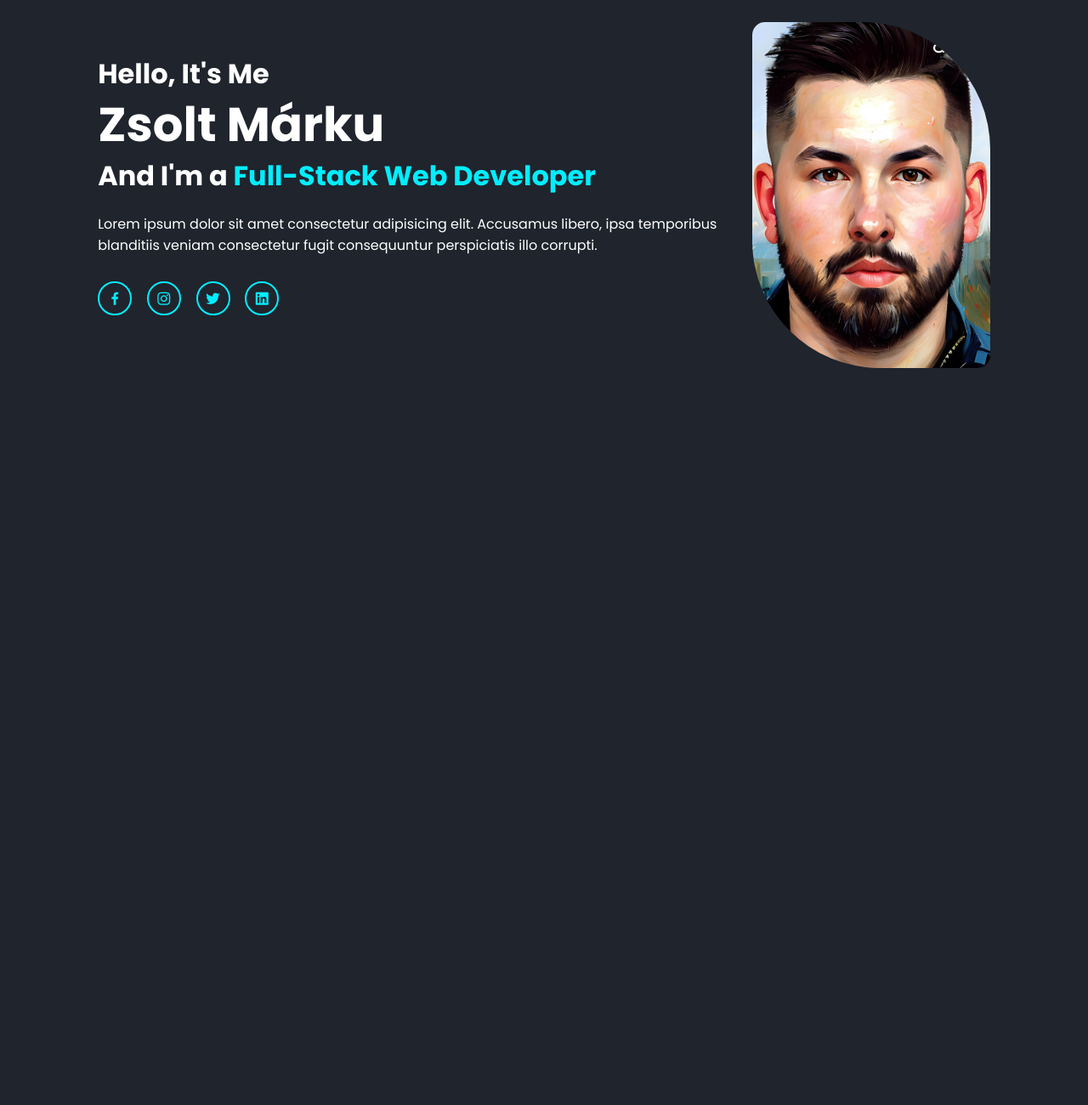
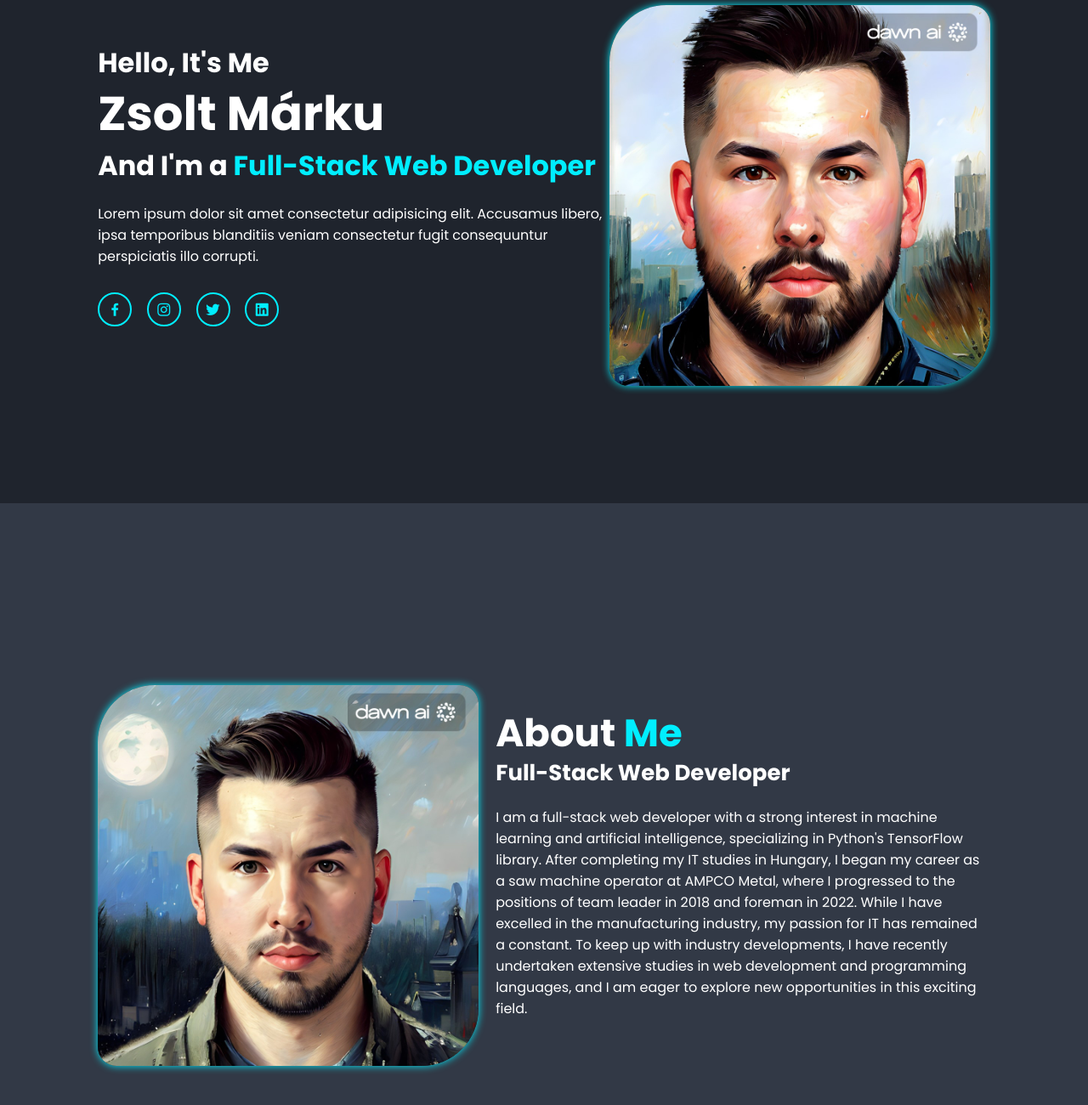
Before and after one commit to KipSter91/Portfolio_ZsMWebDev, a plain HTML site: page index.html in a window 1280 px wide. Shown: the part 208-1508 px from the top of the page at 85% size. Before the commit the page ends 800 px from the top, so only its background shows below. Drawn offline with nearby package versions, Linux system fonts and the light colour scheme.

Commit message:
finish about section

```diff
--- a/css/styles.css
+++ b/css/styles.css
@@ -78,8 +78,9 @@ section {
 }
 
 .home-img img {
-  width: 35vh;
-  border-radius: 15px 150px 15px 150px;
+  width: 35vw;
+  border-radius: 15% 5% 15% 5%;
+  box-shadow: 0 0 1rem var(--main-color);
 }
 
 .home-content h3 {
@@ -125,3 +126,36 @@ span {
   color: var(--second-bg-color);
   box-shadow: 0 0 1rem var(--main-color);
 }
+
+.about {
+    display: flex;
+    justify-content: center;
+    align-items: center;
+    gap: 2rem;
+    background: var(--second-bg-color);
+}
+
+.about img {
+    width: 35vw;
+    border-radius: 15% 5% 15% 5%;
+    box-shadow: 0 0 1rem var(--main-color);
+  }
+
+.heading {
+   text-align: center;
+   font-size: 4.5rem;
+}
+
+.about-content h2 {
+    text-align: left;
+    line-height: 1.2;
+}
+
+.about-content h3 {
+    font-size: 2.6rem;
+}
+
+.about-content p {
+    font-size: 1.6rem;
+    margin: 2rem 0 3rem;
+}
--- a/index.html
+++ b/index.html
@@ -45,10 +45,28 @@
             </div>
         </div>
         <div class="home-img">
-            <img src="images/1671867349680_2.jpg" alt="profile680">
+            <img src="images/1671867349680.jpg" alt="profile680">
         </div>
     </section>
 
+    <!-- about section design -->
+
+    <section class="about" id="about">
+        <div class="about-img">
+            <img src="images\1671867343476.jpg" alt="">
+        </div>
+        <div class="about-content">
+            <h2 class="heading">About <span>Me</span></h2>
+            <h3>Full-Stack Web Developer</h3>
+            <p>I am a full-stack web developer with a strong interest in machine learning and artificial intelligence,
+                specializing in Python's TensorFlow library. After completing my IT studies in Hungary, I began my
+                career as a saw machine operator at AMPCO Metal, where I progressed to the positions of team leader in
+                2018 and foreman in 2022. While I have excelled in the manufacturing industry, my passion for IT has
+                remained a constant. To keep up with industry developments, I have recently undertaken extensive studies
+                in web development and programming languages, and I am eager to explore new opportunities in this
+                exciting field.</p>
+        </div>
+    </section>
     <!-- custom js -->
     <script src="js/script.js"></script>
 </body>
```
Also changed, not shown: images/1671867280657_2.jpg (added).
